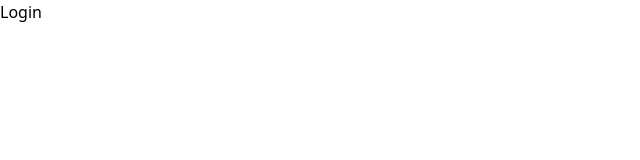
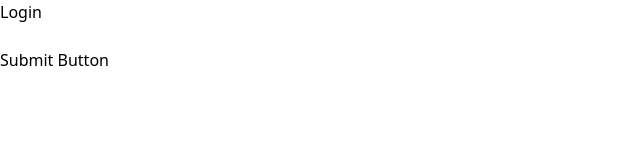
Before and after one commit to adarshh-m-k/tailwind, a React (Vite) app: page /login in a window 1280 px wide. Shown: the top 160 px of the page, without its empty margins (0-640 px from the left). Built offline with nearby package versions, Linux system fonts and the light colour scheme.

Commit message:
tailwind

```diff
--- /dev/null
+++ b/src/components/JsSample.js
@@ -0,0 +1,8 @@
+function sayHi() {
+    console.log(name);
+    console.log(age);
+    var name = 'Lydia';
+    let age = 21;
+  }
+
+  sayHi();
--- a/src/components/login/Login.jsx
+++ b/src/components/login/Login.jsx
@@ -1,9 +1,32 @@
-import React from 'react'
+import React, { useState } from 'react'
 
 function Login() {
-  return (
-    <div>Login</div>
-  )
+    let [list, setList] = useState({
+        username: '',
+        email: ''
+    })
+
+    const handleChange = (e) => {
+        let { name, value } = e.target.value
+        setList(prev => ({
+            ...prev,
+            [name]: value
+
+
+        }))
+    }
+    return (
+        <div>
+            <h1>Login</h1>
+            <div>
+                <input type="text" name='username' onChange={handleChange} value={list.username} />
+                <input type="text" name='email' onChange={handleChange} value={list.email} />
+            </div>
+            <div>
+                <h1>Submit Button</h1>
+            </div>
+        </div>
+    )
 }
 
 export default Login
```
